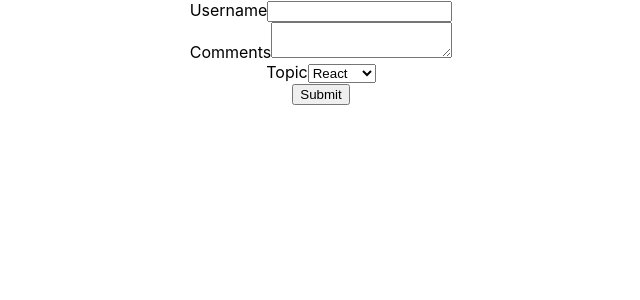
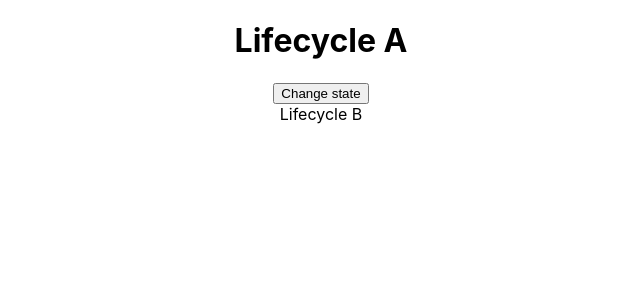
Before and after one commit to CZDiego/react-tutorial, a React (Create React App) app: page / in a window 1280 px wide. Shown: the top 300 px of the page, without its empty margins (319-959 px from the left). Built offline with nearby package versions, Linux system fonts and the light colour scheme.

Commit message:
Add Lifecycle

```diff
--- a/src/App.js
+++ b/src/App.js
@@ -1,12 +1,12 @@
 import React from 'react';
 import './App.css';
-import Form from "./components/form/Form";
+import LifecyleA from "./components/lifecycle/LifecycleA";
 
 function App() {
   return (
     <div className="App">
 
-      <Form/>
+      <LifecyleA/>
 
     </div>
   );
--- /dev/null
+++ b/src/components/lifecycle/LifecycleA.js
@@ -0,0 +1,67 @@
+import React from "react";
+import LifecycleB from "./LifecycleB";
+
+class LifecycleA extends React.Component {
+
+  constructor(props) {
+    super(props);
+
+    this.state = {
+      name: 'Diego'
+    };
+
+    console.log('LifecycleA constructor')
+  }
+
+  static getDerivedStateFromProps(props, state) {
+
+    console.log('LifecycleA getDerivedStateFromProps');
+
+    return null;
+
+  }
+
+  componentDidMount() {
+    console.log('LifecycleA componentDidMount');
+  }
+
+  shouldComponentUpdate(nextProps, nextState, nextContext) {
+    console.log('LifecycleA shouldComponentUpdate');
+    return true;
+  }
+
+  getSnapshotBeforeUpdate(prevProps, prevState) {
+    console.log('LifecycleA getSnapshotBeforeUpdate');
+    return null;
+  }
+
+  componentDidUpdate(prevProps, prevState, snapshot) {
+    console.log('LifecycleA componentDidUpdate');
+  }
+
+  componentWillUnmount() {
+    console.log('LifecycleA componentWillUnmount');
+    //CLEAN UP
+  }
+
+  changeState = () => {
+    this.setState({
+      name: 'Eduardo'
+    });
+  };
+
+  render() {
+
+    console.log('LifecycleA render');
+
+    return (
+      <div>
+        <h1>Lifecycle A</h1>
+        <button onClick={this.changeState}>Change state</button>
+        <LifecycleB/>
+      </div>
+    );
+  }
+}
+
+export default LifecycleA;
--- /dev/null
+++ b/src/components/lifecycle/LifecycleB.js
@@ -0,0 +1,58 @@
+import React from "react";
+
+class LifecycleB extends React.Component {
+
+  constructor(props) {
+    super(props);
+
+    this.state = {
+      name: 'Diego'
+    };
+
+    console.log('LifecycleB constructor')
+  }
+
+  static getDerivedStateFromProps(props, state) {
+
+    console.log('LifecycleB getDerivedStateFromProps');
+
+    return null;
+
+  }
+
+  componentDidMount() {
+    console.log('LifecycleB componentDidMount');
+  }
+
+  shouldComponentUpdate(nextProps, nextState, nextContext) {
+    console.log('LifecycleB shouldComponentUpdate');
+    return true;
+  }
+
+  getSnapshotBeforeUpdate(prevProps, prevState) {
+    console.log('LifecycleB getSnapshotBeforeUpdate');
+    return null;
+  }
+
+  componentDidUpdate(prevProps, prevState, snapshot) {
+    console.log('LifecycleB componentDidUpdate');
+  }
+
+  componentWillUnmount() {
+    console.log('LifecycleB componentWillUnmount');
+    //CLEAN UP
+  }
+
+  render() {
+
+    console.log('LifecycleB render');
+
+    return (
+      <div>
+        Lifecycle B
+      </div>
+    );
+  }
+}
+
+export default LifecycleB;
```
Also changed, not shown: src/components/lifecycle/Lifecycle.txt (added).
